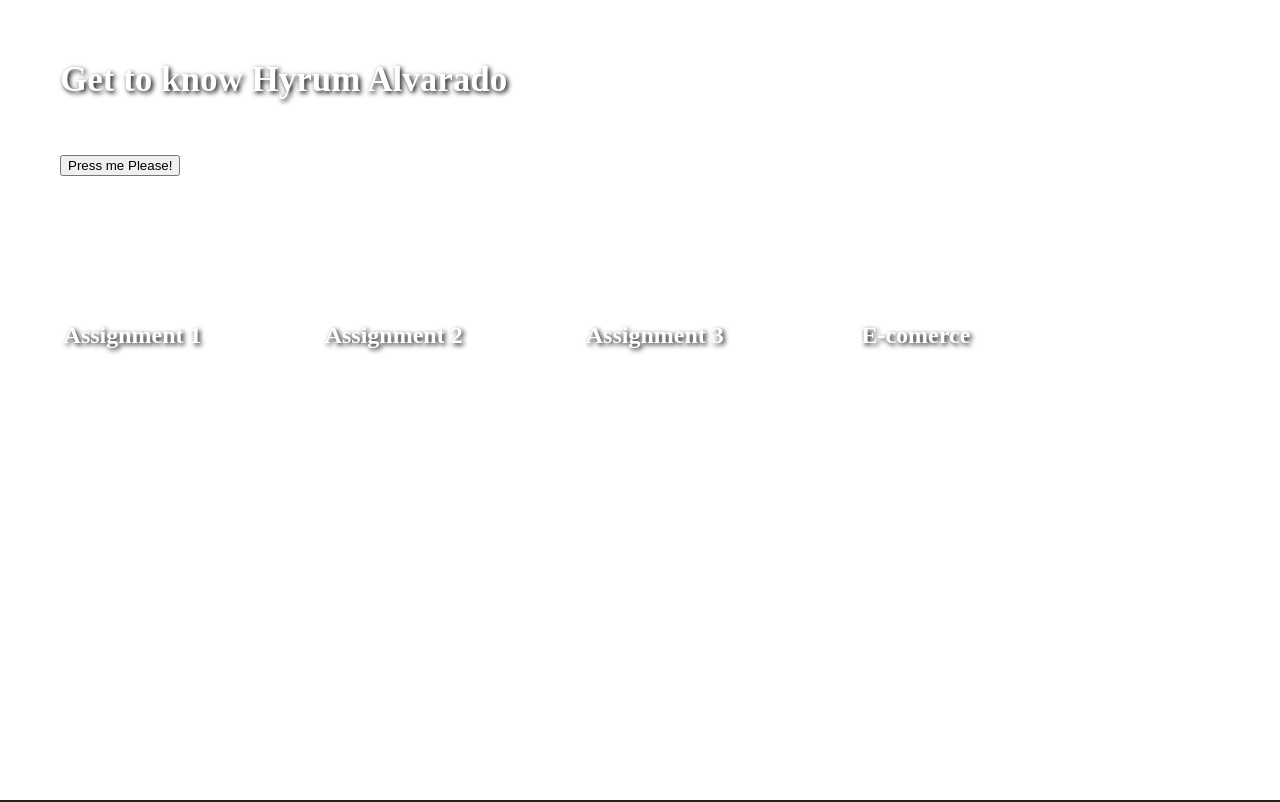
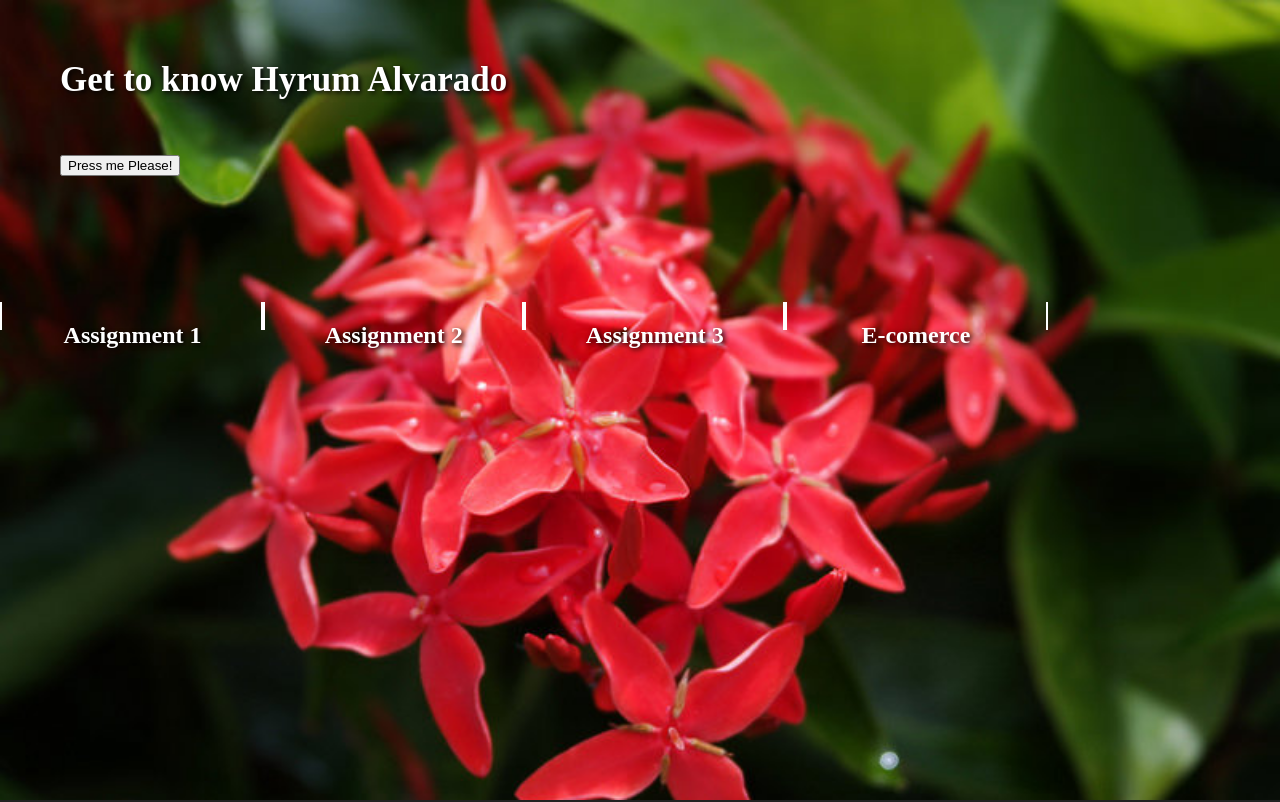
Before and after one commit to Hyrum89/final-website, a plain HTML site: page index.html in a window 1280 px wide. Shown: the top 802 px of the page. Drawn offline with Linux system fonts and the light colour scheme; a script that the page names is missing.

Commit message:
Update index.css

```diff
--- a/index.css
+++ b/index.css
@@ -34,7 +34,7 @@ h1 span {
 }
 
 header {
-	background-image: url(IMG_0838.JPG.jpg);
+	background-image: url(flower.jpg);
 	background-size:cover;
 	background-repeat: no-repeat;
 	height: 100%;
```
